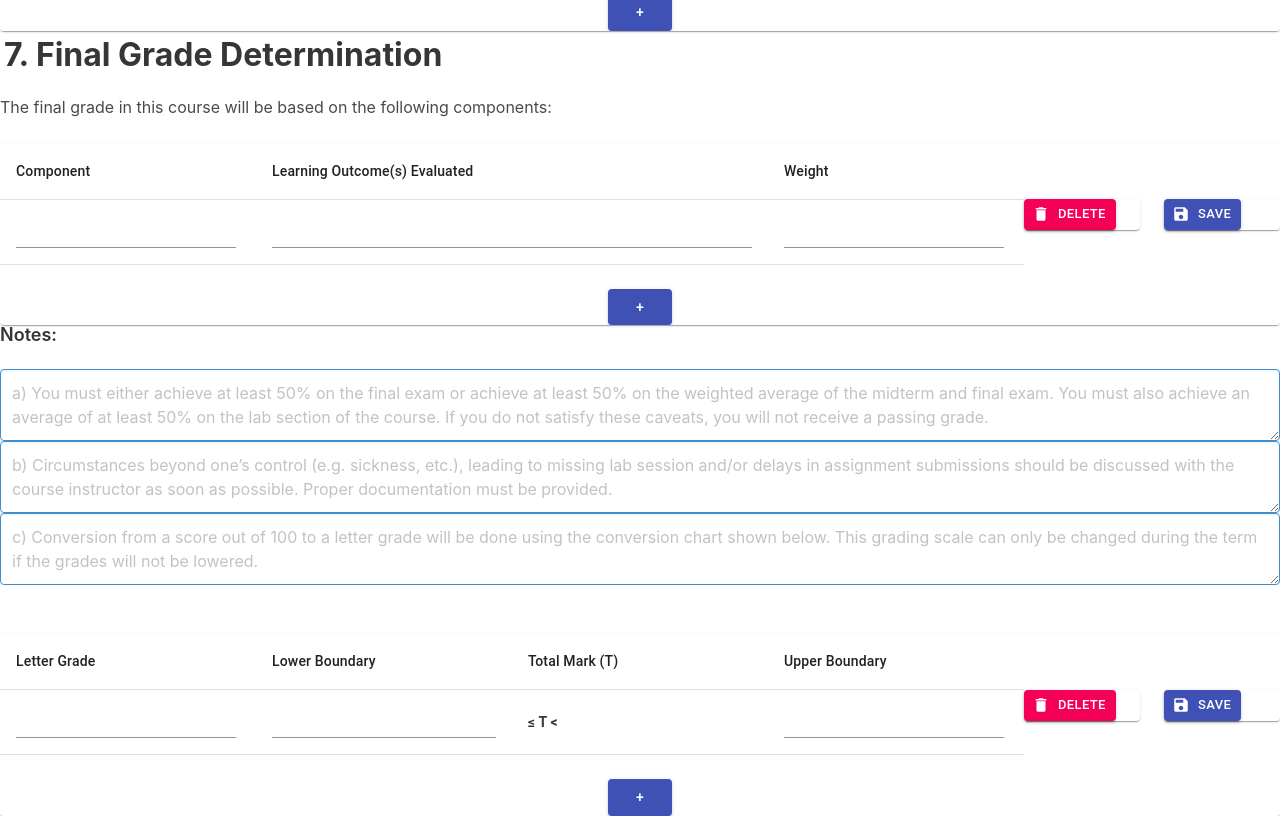
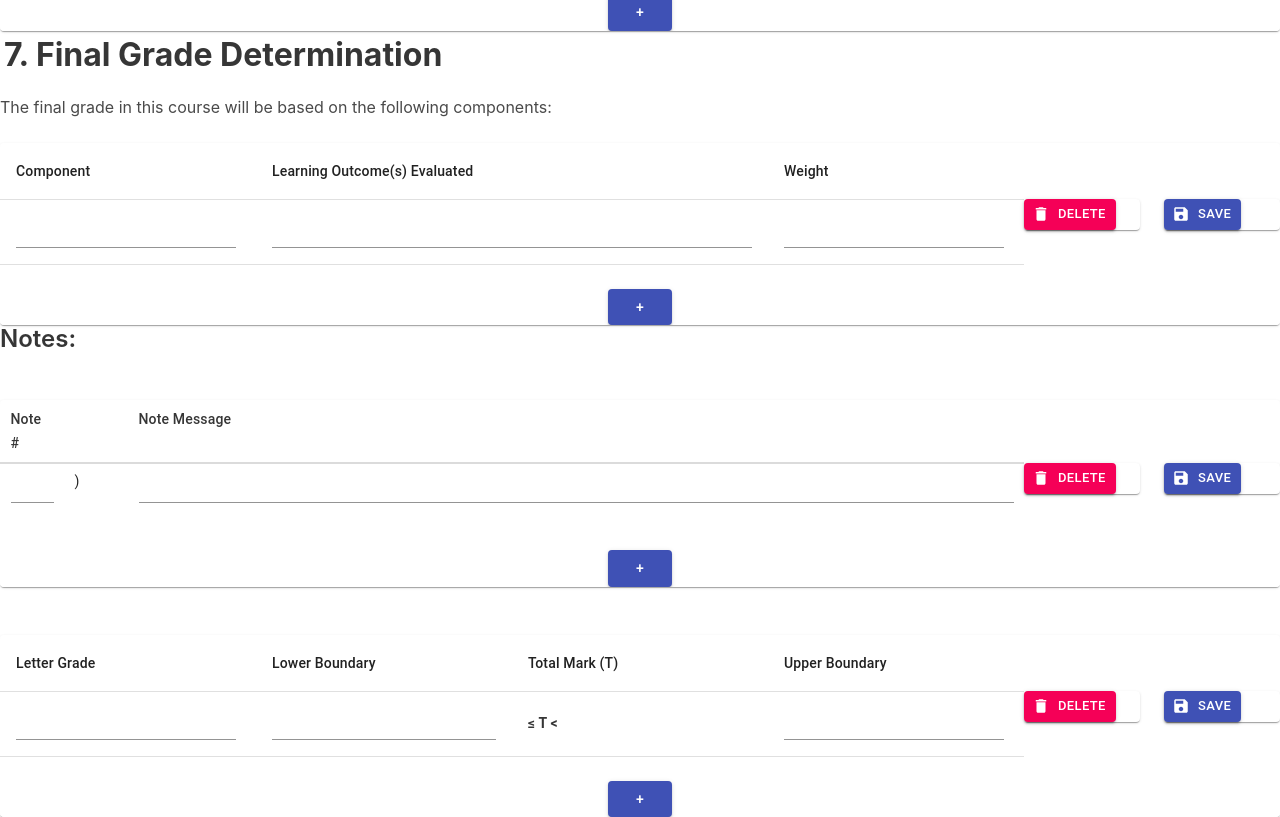
Before and after one commit to stancsz/web-development-project-ensf-607, a React (Create React App) app in the folder project/course_oultine_app/: page /AddCourse in a window 1280 px wide. Shown: the part 848-1665 px from the top of the page. Built offline with nearby package versions, Linux system fonts and the light colour scheme.

Commit message:
replaced the notes section

```diff
--- a/project/course_oultine_app/src/add_outline_componenets/FunGrade.js
+++ b/project/course_oultine_app/src/add_outline_componenets/FunGrade.js
@@ -23,21 +23,10 @@ const FunGrade=()=> {
             <label className="label is-size-3 has-text-left pl-1">7. Final Grade Determination</label>
             <p align="left">The final grade in this course will be based on the following components:</p>
             <div align="center"><FinalGradeTable/></div>
-            <div class="content" align="left">
-                <h5 className="subtitle" > Notes: </h5>
+            <div class="content" align="center">
+                <h5 className="subtitle is-4" align="left"> Notes: </h5>
+                <Notes/>
 
-                <div className = "control">
-            <textarea className="textarea is-info" placeholder = {defaultTexts[0]} rows="2">
-            </textarea>
-                </div>
-               <div className = "control">
-            <textarea className="textarea is-info" placeholder = {defaultTexts[1]} rows="2">
-            </textarea>
-                </div>
-               <div className = "control">
-            <textarea className="textarea is-info" placeholder = {defaultTexts[2]} rows="2">
-            </textarea>
-                </div>
             </div>
             <div align="center"><LetterGradeTable/></div>
         </div>
@@ -345,6 +334,141 @@ function LetterGradeTable() {
     );
 }
 
+function Notes() {
+    const [count, setCount] = useState(2);
+    const classes = useStyles();
+    const [rows, setRows] = useState([{ id: 1,  outcome: "" }]);
+    const [numbers,setNumbers]=useState([{id:1,num:1}])
+    const [outcomes,setOutcomes]=useState([{id:1,outcome:""}])
+
+    const editNums=(id,num)=>{
+        let indx = numbers.findIndex((num)=>num.id===id)
+        let newNums=numbers
+        //console.log(indx)
+        if(indx>=0)
+            newNums[indx]={id:id,num:num}
+        else
+            newNums.push({id:id,num:num})
+
+        setNumbers(newNums)
+        // console.log(numbers)
+    }
+    const ediOutcomes=(id,outcome)=>{
+        let indx = outcomes.findIndex((row) => row.id === id)
+        let newOutcomes=outcomes
+        if(indx>=0)
+            newOutcomes[indx]={id:id,outcome:outcome}
+        else
+            newOutcomes.push({id:id,outcome:outcome})
+        setOutcomes(newOutcomes)
+        //console.log(outcomes)
+    }
+
+    const saveRow= (id) => {
+        let numIndx = outcomes.findIndex((row) => row.id === id)
+        let num=numbers[numIndx].num
+        let outcomeIndx=outcomes.findIndex((outcome)=> outcome.id===id)
+        let outcome=outcomes[outcomeIndx].outcome
+        let rowIndx = rows.findIndex((row) => row.id === id)
+        let newRows=rows
+        newRows[rowIndx]={ id: id,num:num,outcome: outcome }
+        setRows(newRows)
+        console.log(rows)
+    };
+
+    const removeRow = (id) => {
+        let newRows = rows.filter((row) => row.id !== id)
+
+        setRows(newRows)
+    }
+    const addRow = (id) => {
+        let newRows = rows
+        setCount(count+1)
+        let x=count
+        console.log("THIS IS "+x)
+        newRows.push({ id: x, outcome: "" })
+        setRows(newRows)
+        console.log(rows)
+    }
+    return (
+        <>
+            <br />
+            <TableContainer component={Paper}>
+                <Table className={classes.table} aria-label="simple table">
+                    <colgroup>
+                        <col width="5%" />
+                        <col width="5%" />
+                        <col width="70%" />
+
+                    </colgroup>
+                    <TableHead>
+                        <TableRow>
+                            <TableCell>Note #</TableCell>
+                            <TableCell></TableCell>
+                            <TableCell>Note Message</TableCell>
+                        </TableRow>
+                    </TableHead>
+                    <TableBody>
+                        {rows.map((row) => (
+                            <TableRow key={row.id}>
+                                <TableCell align="right"><TextField id="standard-basic" onChange={(e) => {
+                                    ediOutcomes(row.id,e.target.value)
+                                }} /></TableCell>
+
+                                <TableCell align="right">
+                                    <p>)</p>
+                                </TableCell>
+
+                                <TableCell align="right"><TextField id="standard-basic" fullWidth={true}  onChange={(e) => {
+                                    ediOutcomes(row.id,e.target.value)
+                                }} /></TableCell>
+
+
+                                <div className={classes.root}>
+                                    <Grid container spacing={3}>
+                                        <Grid item xs>
+                                            <Paper className={classes.paper}><Button
+                                                variant="contained"
+                                                color="secondary"
+                                                className={classes.button}
+                                                size="small"
+                                                startIcon={<DeleteIcon />}
+                                                onClick={()=>
+                                                    removeRow(row.id)}
+                                            >
+                                                Delete
+                                            </Button></Paper>
+                                        </Grid>
+                                        <Grid item xs>
+                                            <Paper className={classes.paper}><Button
+                                                variant="contained"
+                                                color="primary"
+                                                size="small"
+                                                className={classes.button}
+                                                startIcon={<SaveIcon />}
+                                                onClick={()=>{
+                                                    saveRow(row.id)
+                                                }}
+                                            >
+                                                Save
+                                            </Button></Paper>
+                                        </Grid>
+
+                                    </Grid>
+                                </div>
+
+                            </TableRow>
+                        ))}
+                    </TableBody>
+                </Table>
+                <br />
+                <Button variant="contained" color="primary" onClick={()=>{
+                    addRow()
+                }}> +</Button>
+            </TableContainer>
+        </>
+    );
+}
 
 
 
```
